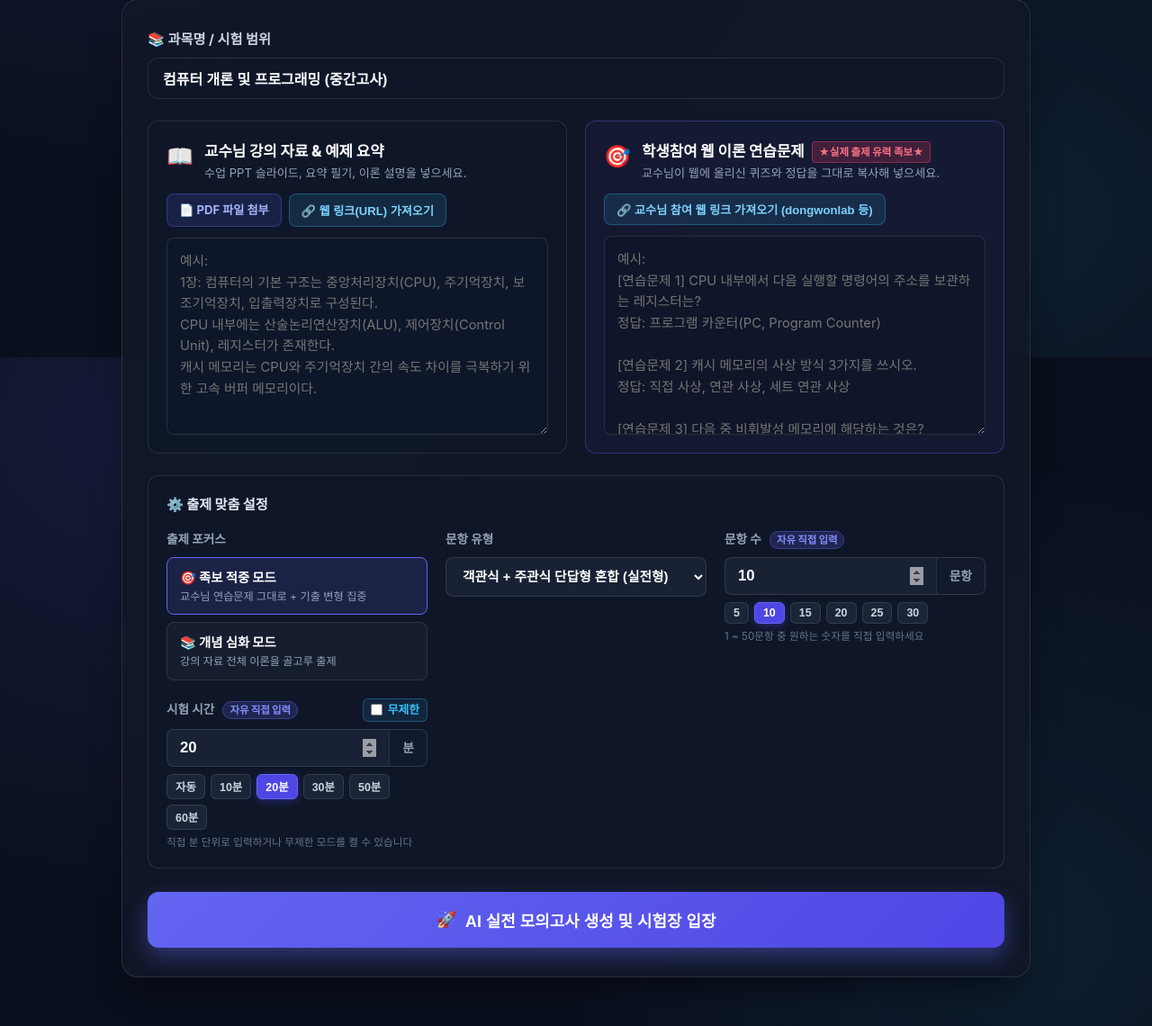
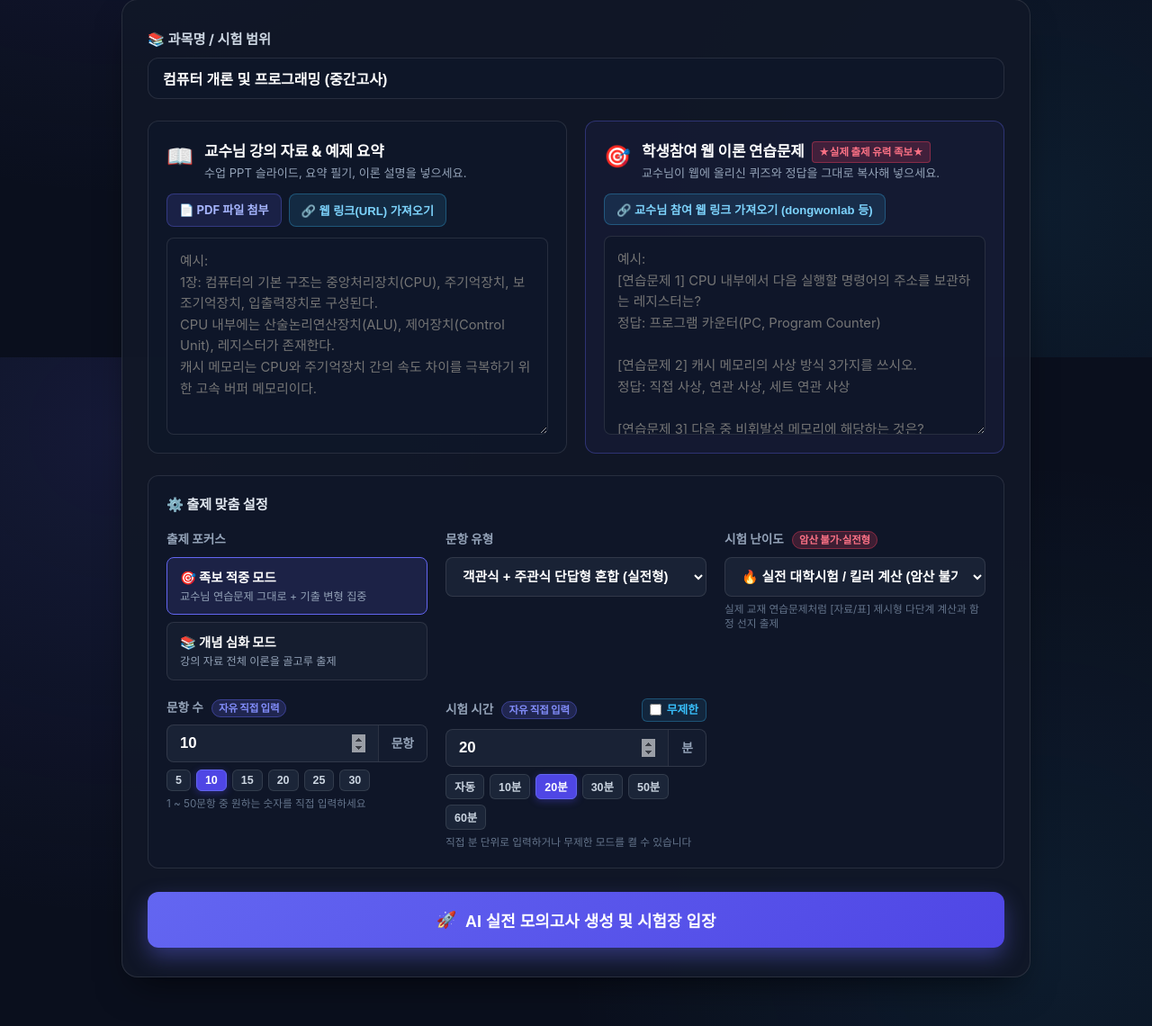
Before and after one commit to jyhy0323/exam-master, a Flask app: page / in a window 1280 px wide. Shown: the part 403-1543 px from the top of the page at 90% size. Run offline with Flask 3, Linux system fonts and the light colour scheme; some web fonts are replaced.

Commit message:
feat: Add university-level killer calculation difficulty & full 4-choice review with answer badges

```diff
--- a/app.py
+++ b/app.py
@@ -219,11 +219,12 @@ def generate_exam():
             time_limit_minutes = max(10, question_count * 2)
 
         question_types = data.get("question_types", "mix")  # "mix", "multiple_choice", "subjective"
+        difficulty = data.get("difficulty", "hard")  # "hard", "standard", "basic"
 
         if not lecture_notes and not practice_problems:
             return jsonify({"success": False, "error": "강의 자료 내용이나 교수님 연습문제를 하나 이상 입력해 주세요."}), 400
 
-        logging.info(f"📝 시험 생성 요청: 과목={subject_name}, 모드={mode}, 문항수={question_count}, 제한시간={time_limit_minutes}분, 유형={question_types}")
+        logging.info(f"📝 시험 생성 요청: 과목={subject_name}, 모드={mode}, 난이도={difficulty}, 문항수={question_count}, 제한시간={time_limit_minutes}분, 유형={question_types}")
 
         prompt = f"""
 당신은 대학교 강의와 시험 출제 전문가이자 수석 출제위원입니다.
@@ -234,6 +235,22 @@ def generate_exam():
 
 [출제 모드]
 {"🎯 족보 적중 모드: 교수님의 참여 웹 연습문제와 예제를 바탕으로, 원래 문제의 핵심 개념을 그대로 출제하거나 보기를 변형/반대 상황을 묻는 '기출 쌍둥이 변형 문제'를 최우선으로 다수 출제하세요." if mode == "hit_focus" else "📚 개념 심화 모드: 강의 자료 전체의 이론, 정의, 핵심 원리를 골고루 다루어 빈틈없이 대비할 수 있도록 출제하세요."}
+
+[출제 난이도 및 킬러 계산 문제 엄격 지침]
+- 현재 설정된 난이도: {"🔥 실전 대학시험 / 킬러 계산 모드 (암산 불가·연습장 손풀이 필수)" if difficulty == "hard" else ("표준 중간고사 모드" if difficulty == "standard" else "기초 점검 모드")}
+- 【절대 단순 암산 금지 & 전공 교재 실전 연습문제 수준 준수】:
+  학생이 제공한 교재나 PDF의 실제 연습문제들은 손으로 직접 연습장에 2~4단계 계산 과정을 전개해야만 답이 나오는 전공 수준의 문제들입니다.
+  단순히 공식에 숫자 하나를 넣어 5초 만에 암산으로 풀리는 문제는 절대로 출제하지 마세요!
+- 【계산형 문제 출제 필수 원칙】:
+  1. [자료] 또는 [표] 상세 조건 제시:
+     계산형 문제의 경우 질문(question) 본문이나 code_snippet에 실제 대학교 시험처럼 구체적인 조건과 수치 데이터 박스를 반드시 제시하세요.
+     (예: 수량 흐름, 단가, 기초/기말 재고량 및 진행도(%), 부문별 배부기준, 단위당 변동비, 총고정비, 목표이익, 법인세율, 메모리 주소 비트수 등)
+  2. 2단계 이상의 복합/연쇄 계산:
+     1단계 계산 결과가 2단계와 3단계의 입력값으로 이어지는 다단계 계산 구조(예: 환산량 계산 -> 단위당 원가 도출 -> 기말재공품 및 매출원가 분배)로 출제하세요.
+  3. 실전 함정 선지(Distractors) 정밀 설계:
+     학생들이 중간 계산 과정에서 흔히 저지르는 전형적 실수(예: 공정 초 투입인데 기말 완성도를 곱하거나, 기초재고를 누락하는 등)를 반영한 오답 수치를 4~5지선다 보기에 교묘하게 배치하세요.
+  4. 해설(explanation)의 단계별 풀이 증명:
+     계산 문제의 explanation에는 반드시 `[단계별 계산 풀이] 1단계: ... -> 2단계: ... -> 3단계: ... -> 따라서 최종 정답: ...` 형태로 수식과 풀이 과정을 완벽하게 서술하세요.
 
 [문항 유형 요구사항]
 - 요청 유형: {question_types}
@@ -262,6 +279,7 @@ def generate_exam():
    - keywords에는 대소문자, 한글/영문 표기 차이 등을 감안하여 채점에 필요한 핵심 키워드 리스트를 2~4개 작성하세요 (예: ["객체지향", "OOP", "Object-Oriented"]).
 3. explanation(해설):
    - 왜 이것이 정답이고, 다른 보기가 왜 오답인지 중학생도 이해할 수 있게 친절하고 명쾌하게 설명합니다.
+   - 계산 문제인 경우 반드시 [단계별 계산 풀이]를 포함하세요.
    - "시험 꿀팁"을 한 줄 덧붙여주세요.
 4. source_tag:
    - 이 문제가 어디서 유래했는지 표기합니다 (예: "교수님 참여웹 3강 연습문제 변형", "강의 슬라이드 2장 핵심 정의").
--- a/static/css/style.css
+++ b/static/css/style.css
@@ -507,6 +507,12 @@ body {
     font-weight: 700;
     border: 1px solid rgba(99, 102, 241, 0.4);
     letter-spacing: -0.2px;
+}
+
+.custom-badge.hot-badge {
+    background: rgba(244, 63, 94, 0.2);
+    color: #fb7185;
+    border-color: rgba(244, 63, 94, 0.4);
 }
 
 .label-with-toggle {
--- a/static/js/app.js
+++ b/static/js/app.js
@@ -36,6 +36,7 @@ document.addEventListener("DOMContentLoaded", () => {
     const timePresetChips = document.querySelectorAll("#timePresetRow .preset-chip");
     const timePresetRow = document.getElementById("timePresetRow");
     const timeHintText = document.getElementById("timeHintText");
+    const examDifficultySelect = document.getElementById("examDifficulty");
 
     const questionTypesSelect = document.getElementById("questionTypes");
     const modeRadios = document.querySelectorAll('input[name="mode"]');
@@ -483,6 +484,7 @@ document.addEventListener("DOMContentLoaded", () => {
         const subjectName = subjectNameInput.value.trim() || "중간고사 모의평가";
         const selectedMode = document.querySelector('input[name="mode"]:checked').value;
         const questionTypes = questionTypesSelect.value;
+        const difficulty = examDifficultySelect ? examDifficultySelect.value : "hard";
 
         // 사용자가 자유롭게 입력한 문항 수 (기본 10, 범위 1~50)
         let questionCount = parseInt(customQuestionCountInput ? customQuestionCountInput.value : 10, 10);
@@ -504,10 +506,11 @@ document.addEventListener("DOMContentLoaded", () => {
             return;
         }
 
+        const diffLabel = (difficulty === "hard") ? "🔥실전 대학시험(킬러 계산)" : (difficulty === "standard" ? "📚표준 중간고사" : "🌱기본 점검");
         const timeMsg = (timeLimitMinutes === 0) ? "무제한 연습 모드" : `${timeLimitMinutes}분 제한`;
         showLoading(
-            "AI 수석 출제위원이 시험 문제를 출제하고 있습니다...",
-            `[${subjectName}] 입력 자료와 교수님 연습문제를 분석하여 ${questionCount}문항 (${timeMsg}) 실전 모의고사를 구성 중입니다.`
+            "AI 수석 출제위원이 고난도 실전 시험 문제를 출제하고 있습니다...",
+            `[${subjectName}] ${diffLabel} | ${questionCount}문항 (${timeMsg}) 다단계 계산 및 핵심 이론 모의고사를 구성 중입니다.`
         );
 
         try {
@@ -519,6 +522,7 @@ document.addEventListener("DOMContentLoaded", () => {
                     practice_problems: practiceProblems,
                     subject_name: subjectName,
                     mode: selectedMode,
+                    difficulty: difficulty,
                     question_count: questionCount,
                     time_limit_minutes: timeLimitMinutes,
                     question_types: questionTypes
@@ -853,6 +857,54 @@ document.addEventListener("DOMContentLoaded", () => {
                 codeSnippetHtml = `<pre class="q-code-snippet"><code>${escapeHtml(g.code_snippet)}</code></pre>`;
             }
 
+            // 4~5지선다 전체 보기 목록 및 선지별 정답/오답 마킹
+            let optionsReviewHtml = "";
+            if (g.type === "multiple_choice" && g.options && g.options.length > 0) {
+                const normUserAns = (g.user_answer || "").trim();
+                const normCorrectAns = (g.correct_answer || "").trim();
+
+                const itemsHtml = g.options.map((opt, optIdx) => {
+                    const optTrim = opt.trim();
+                    // 정답 선지 여부 판정 (전체 일치 또는 "1." 앞번호 일치)
+                    const isCorrect = (optTrim === normCorrectAns || (normCorrectAns.length >= 2 && optTrim.startsWith(normCorrectAns.slice(0, 2))));
+                    // 사용자가 선택한 선지 여부 판정
+                    const isUserPick = (normUserAns && (optTrim === normUserAns || (normUserAns.length >= 2 && optTrim.startsWith(normUserAns.slice(0, 2)))));
+
+                    let itemClass = "review-choice-item";
+                    let badgeHtml = "";
+
+                    if (isCorrect && isUserPick) {
+                        itemClass += " choice-correct-user";
+                        badgeHtml = `<span class="choice-review-badge correct">✔ 정답 (내가 맞힘)</span>`;
+                    } else if (isCorrect) {
+                        itemClass += " choice-correct";
+                        badgeHtml = `<span class="choice-review-badge correct">✔ 모범 정답</span>`;
+                    } else if (isUserPick) {
+                        itemClass += " choice-wrong-user";
+                        badgeHtml = `<span class="choice-review-badge wrong">✘ 내가 고른 오답</span>`;
+                    } else {
+                        itemClass += " choice-neutral";
+                    }
+
+                    return `
+                        <div class="${itemClass}">
+                            <div class="choice-content">
+                                <span class="choice-marker">${optIdx + 1}</span>
+                                <span class="choice-text">${escapeHtml(optTrim)}</span>
+                            </div>
+                            ${badgeHtml}
+                        </div>
+                    `;
+                }).join("");
+
+                optionsReviewHtml = `
+                    <div class="review-options-container">
+                        <div class="review-options-header">📋 4~5지선다 전체 보기 및 선지별 정·오답 분석</div>
+                        <div class="review-options-list">${itemsHtml}</div>
+                    </div>
+                `;
+            }
+
             card.innerHTML = `
                 <div class="q-card-header">
                     <div class="q-num-wrap">
@@ -863,6 +915,8 @@ document.addEventListener("DOMContentLoaded", () => {
                 </div>
                 <h3 class="q-title">${escapeHtml(g.question)}</h3>
                 ${codeSnippetHtml}
+
+                ${optionsReviewHtml}
 
                 <div class="answer-comparison-box">
                     <div class="ans-row">
@@ -876,7 +930,7 @@ document.addEventListener("DOMContentLoaded", () => {
                 </div>
 
                 <div class="explanation-box">
-                    <div class="explanation-title">💡 상세 해설 & 핵심 시험 꿀팁</div>
+                    <div class="explanation-title">💡 상세 단계별 해설 & 핵심 시험 꿀팁</div>
                     <p>${escapeHtml(g.explanation)}</p>
                 </div>
             `;
--- a/templates/index.html
+++ b/templates/index.html
@@ -145,6 +145,22 @@
                                     <option value="subjective">주관식 단답형/용어 채우기만 출제</option>
                                 </select>
                             </div>
+                        </div>
+
+                        <!-- 시험 난이도 (교재 실전 연습문제 수준 계산 강화) -->
+                        <div class="option-item">
+                            <label class="option-label" for="examDifficulty">
+                                <span>시험 난이도</span>
+                                <span class="custom-badge hot-badge">암산 불가·실전형</span>
+                            </label>
+                            <div class="select-wrapper">
+                                <select id="examDifficulty">
+                                    <option value="hard" selected>🔥 실전 대학시험 / 킬러 계산 (암산 불가·연습장 필수)</option>
+                                    <option value="standard">📚 표준 중간고사 (개념 응용 + 핵심 계산)</option>
+                                    <option value="basic">🌱 기본 점검 (기초 개념 및 원리)</option>
+                                </select>
+                            </div>
+                            <span class="option-hint-text">실제 교재 연습문제처럼 [자료/표] 제시형 다단계 계산과 함정 선지 출제</span>
                         </div>
 
                         <!-- 문항 수 (직접 입력 & 퀵 프리셋) -->
```
Also changed, not shown: other parts of static/css/style.css (+125 -0 lines).
